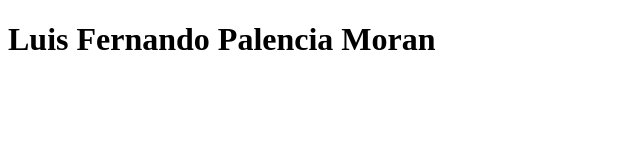
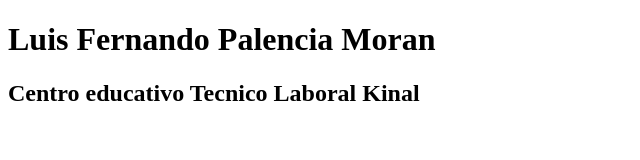
Before and after one commit to lpalencia2016413/IN5AV, a plain HTML site: page Index.html in a window 1280 px wide. Shown: the whole page, without its empty margins (0-640 px from the left). Drawn offline with Linux system fonts and the light colour scheme.

Commit message:
Se agrego el centro educativo

```diff
--- a/Index.html
+++ b/Index.html
@@ -7,5 +7,6 @@
 </head>
 <body>
     <h1>Luis Fernando Palencia Moran</h1>
+    <h2>Centro educativo Tecnico Laboral Kinal</h2>
 </body>
 </html>
```
